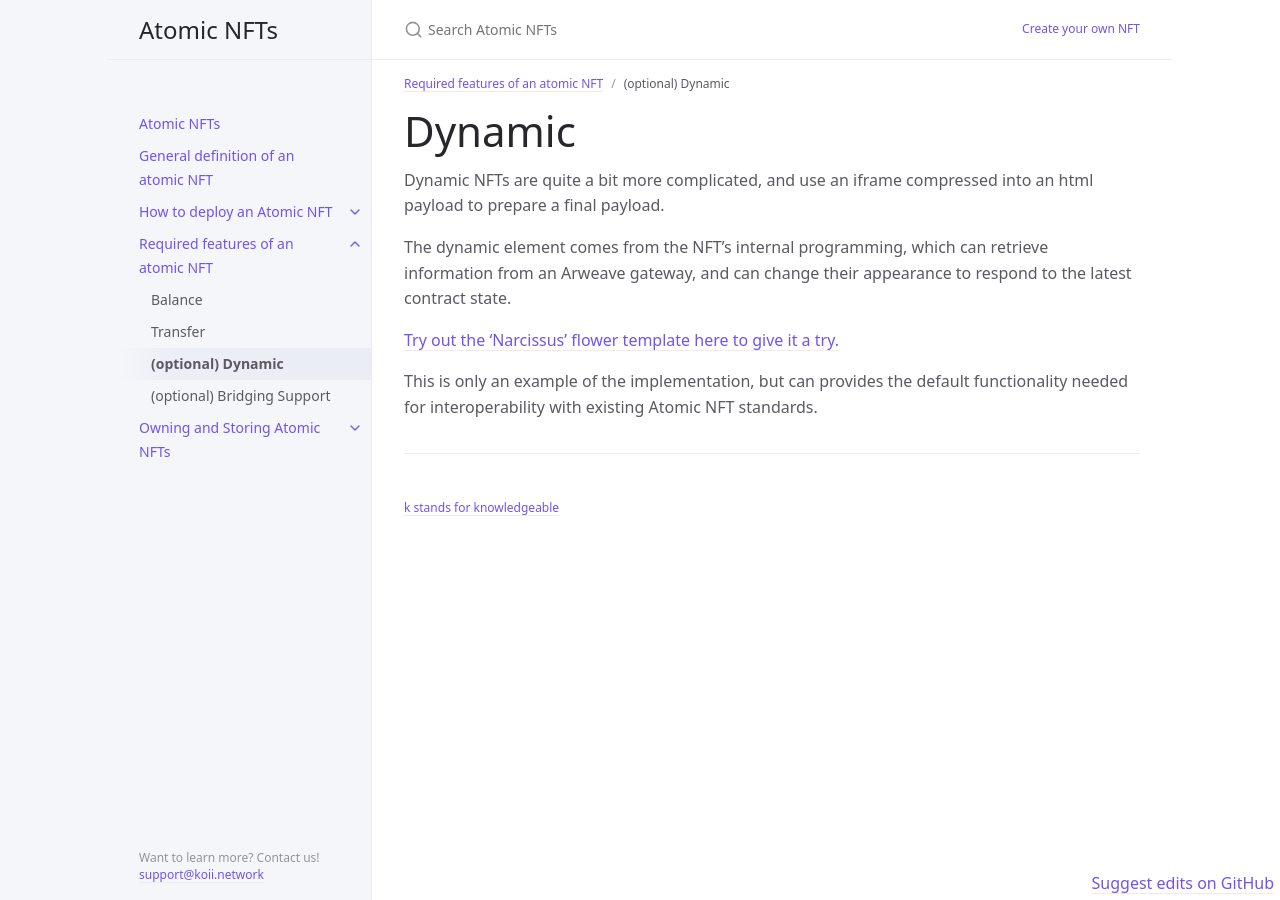
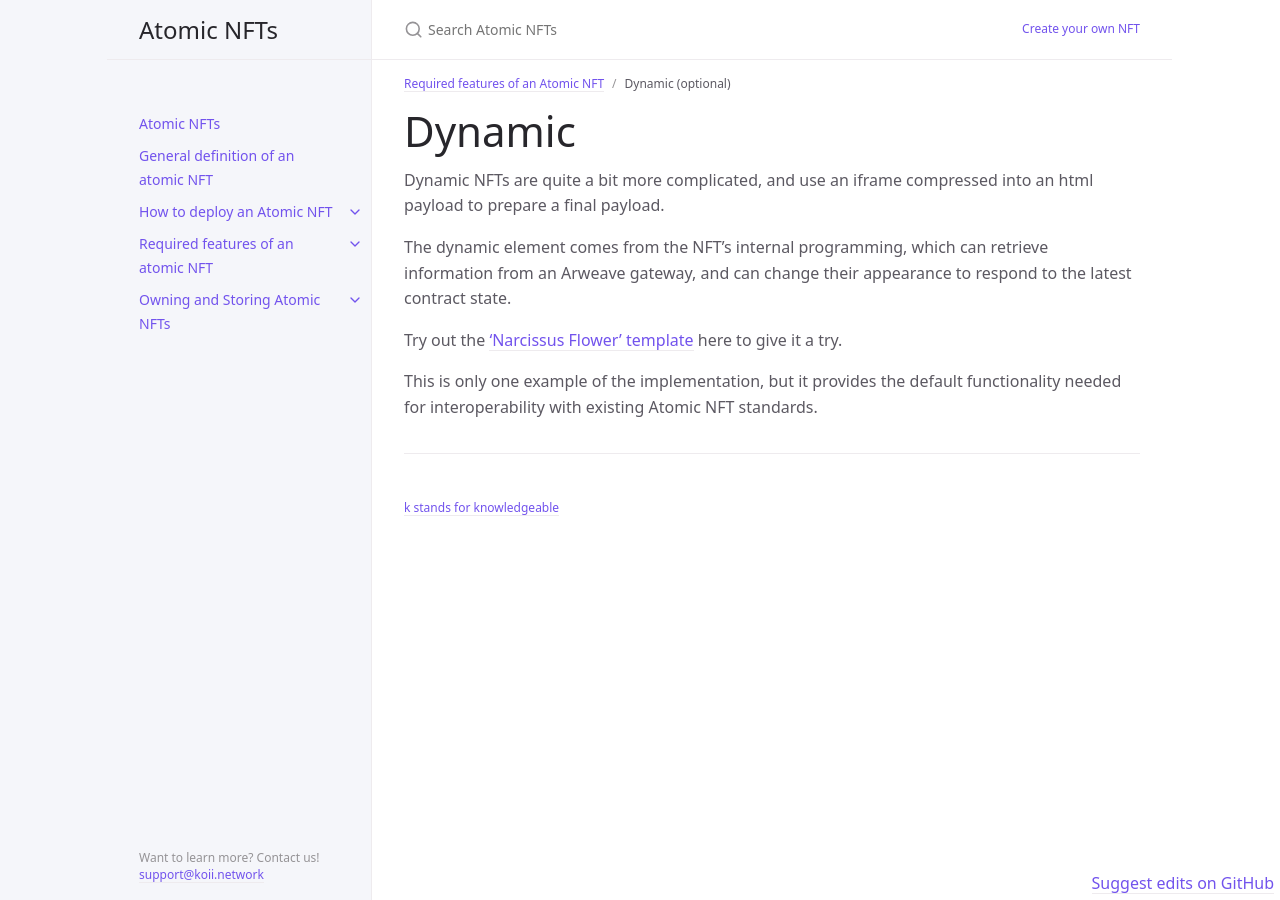
Before and after one commit to atomic-nfts/site, a Jekyll site: the page built from docs/Required-features-of-an-atomic-NFT/Dynamic.md, in a window 1280 px wide. Built offline with Jekyll 4.4.1, drawn with Linux system fonts in a browser that asks for light colours.

Commit message:
Update Dynamic.md
moved optional to after "dynamic" in title, edited link to be shorter, minor language

```diff
--- a/docs/Required-features-of-an-atomic-NFT/Dynamic.md
+++ b/docs/Required-features-of-an-atomic-NFT/Dynamic.md
@@ -1,8 +1,8 @@
 ---
 layout: default
 slideId: Dynamic
-title: (optional) Dynamic
-parent: Required features of an atomic NFT
+title: Dynamic (optional)
+parent: Required features of an Atomic NFT
 nav_order: 5
 ---
 
@@ -13,6 +13,6 @@ Dynamic NFTs are quite a bit more complicated, and use an iframe compressed into
 
 The dynamic element comes from the NFT's internal programming, which can retrieve information from an Arweave gateway, and can change their appearance to respond to the latest contract state.
 
-[Try out the 'Narcissus' flower template here to give it a try.](https://github.com/atomic-nfts/standard/tree/main/dynamic)
+Try out the ['Narcissus Flower' template](https://github.com/atomic-nfts/standard/tree/main/dynamic) here to give it a try.
 
-This is only an example of the implementation, but can provides the default functionality needed for interoperability with existing Atomic NFT standards.
+This is only one example of the implementation, but it provides the default functionality needed for interoperability with existing Atomic NFT standards.
```
